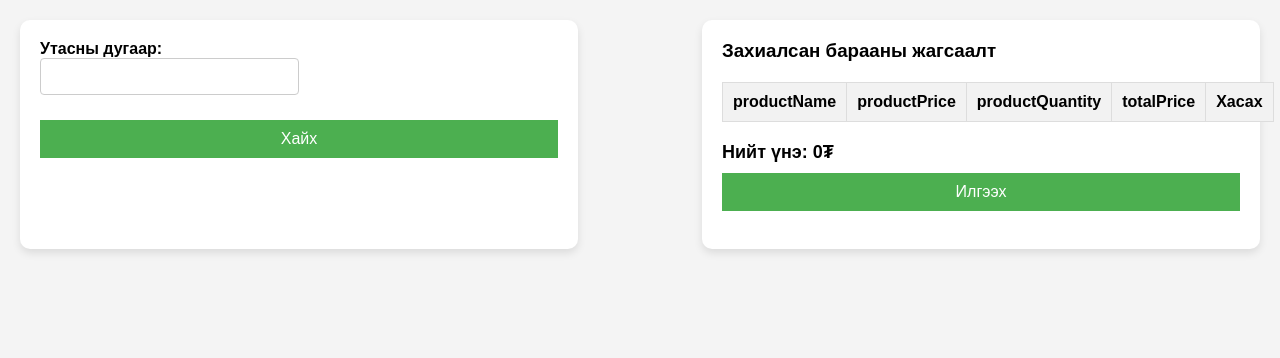
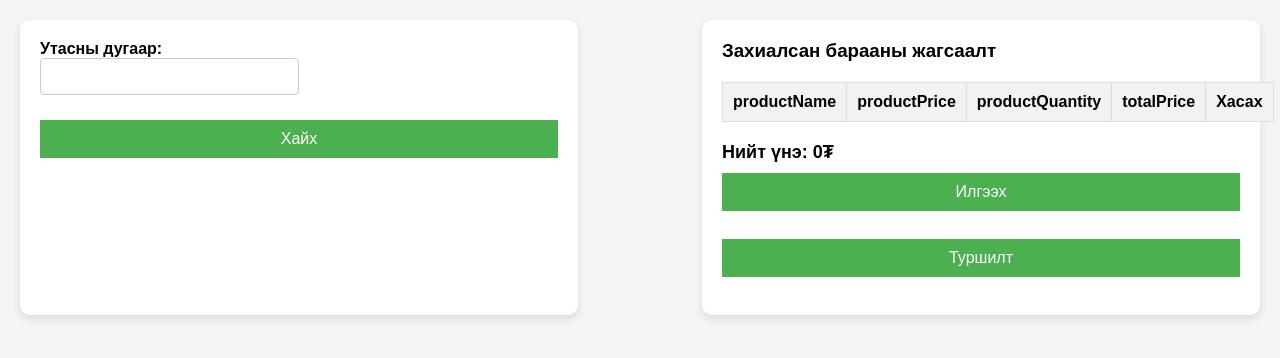
Before and after one commit to mglviola247/MyWeb, a plain HTML site: page asahi.html in a window 1280 px wide. Drawn offline with Linux system fonts and the light colour scheme; no server answers.

Commit message:
Update asahi.html

```diff
--- a/asahi.html
+++ b/asahi.html
@@ -60,6 +60,7 @@
                 <strong>Нийт үнэ: </strong><span id="totalPrice">0₮</span>
             </div>
                 <button onclick="convertTableToJson()">Илгээх</button><br><br>
+                <button onclick="Test()">Туршилт</button><br><br>
 
 
         </div>
```
